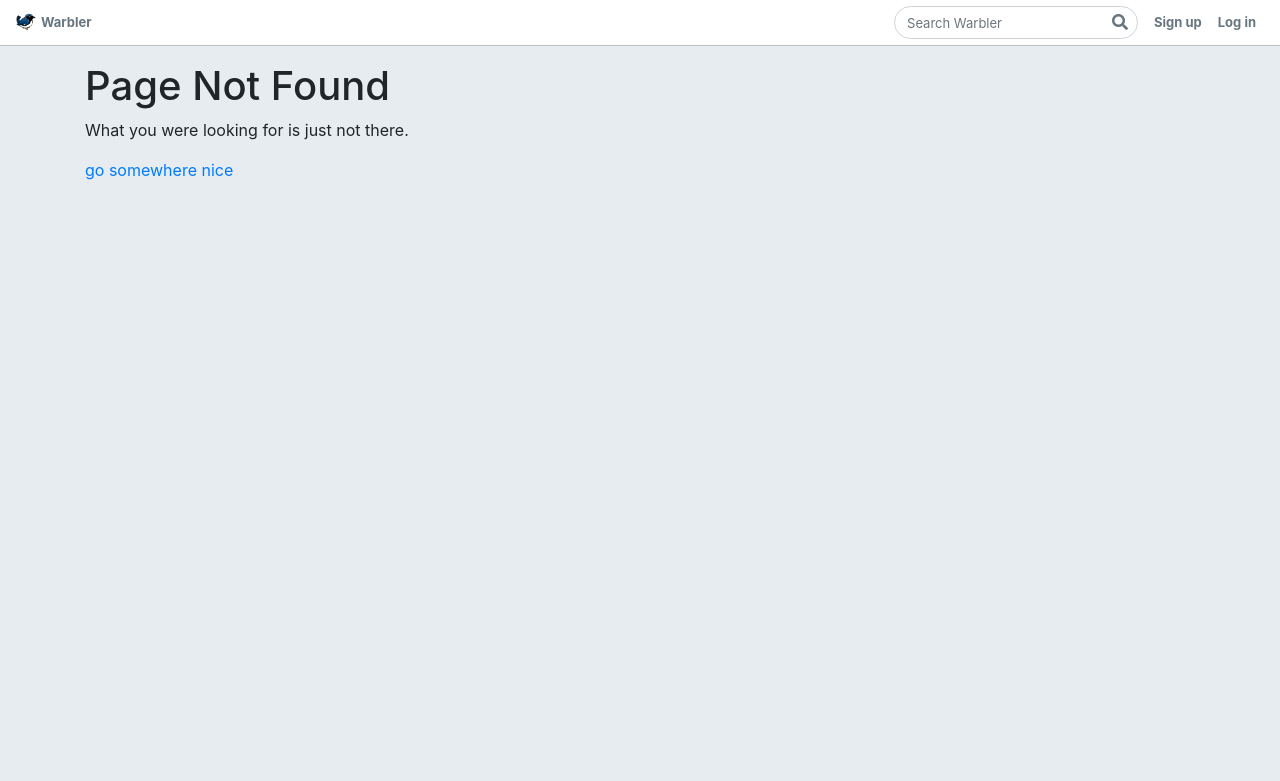
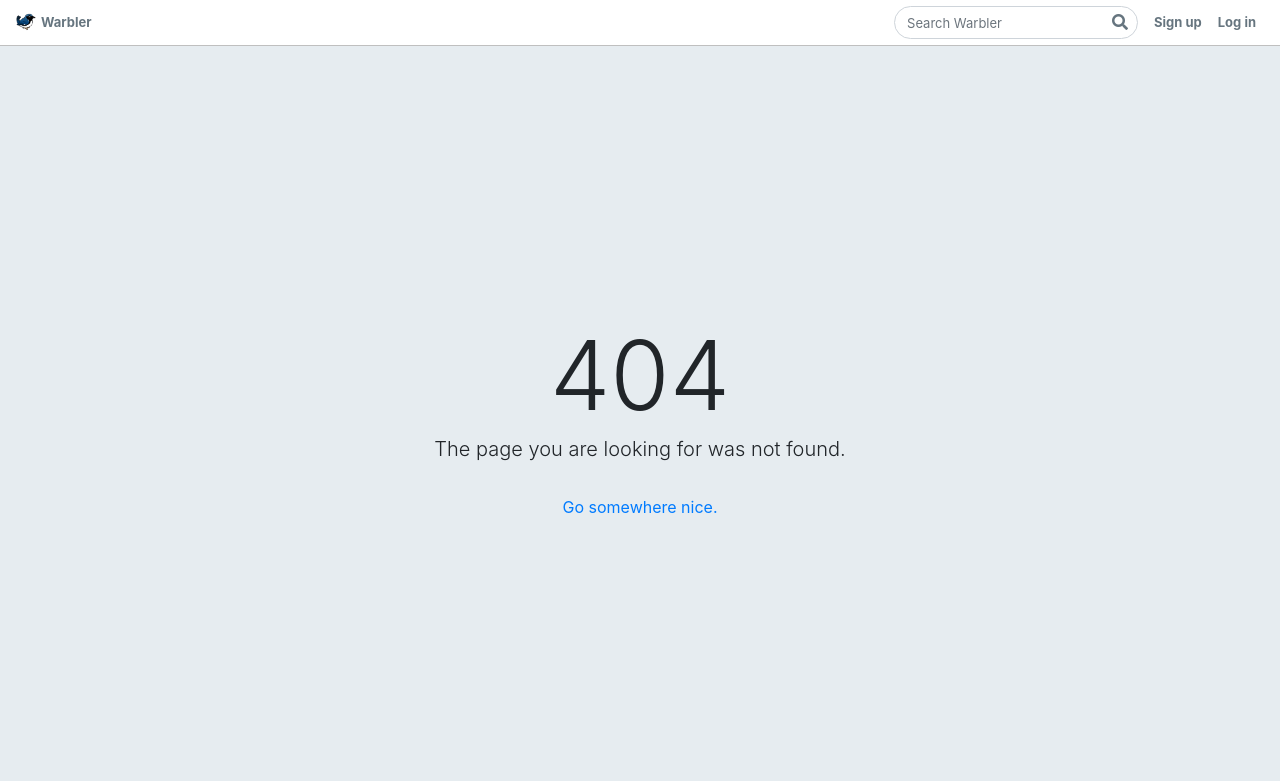
Before and after one commit to sairina/warbler-python, a Flask app: template templates/404.html in a window 1280 px wide. Shown: the top 781 px of the page. Run offline with Flask 2, Linux system fonts and the light colour scheme; the template is opened without the code that fills it, so the values that code supplies are empty; some libraries are stand-ins or nearby versions.

Commit message:
added styling for 404, added if-else for logged in users

```diff
--- a/templates/404.html
+++ b/templates/404.html
@@ -3,7 +3,19 @@
 {% block title %}Page Not Found{% endblock %}
 
 {% block content %}
-  <h1>Page Not Found</h1>
-  <p>What you were looking for is just not there.
-  <p><a href="{{ url_for('login') }}">go somewhere nice</a>
-{% endblock %}
+<div class="page-wrap d-flex flex-row align-items-center">
+  <div class="container">
+      <div class="row justify-content-center">
+          <div class="col-md-12 text-center">
+              <span class="display-1 d-block">404</span>
+              <div class="mb-4 lead">The page you are looking for was not found.</div>
+              {% if g.user %}
+                <a href="/users/{{ g.user.id }}" class="btn btn-link">Go back to your profile.</a>
+              {% else %}
+                <a href="{{ url_for('login') }}" class="btn btn-link">Go somewhere nice.</a>
+              {% endif %}
+            </div>
+      </div>
+  </div>
+</div>
+  {% endblock %}
```
